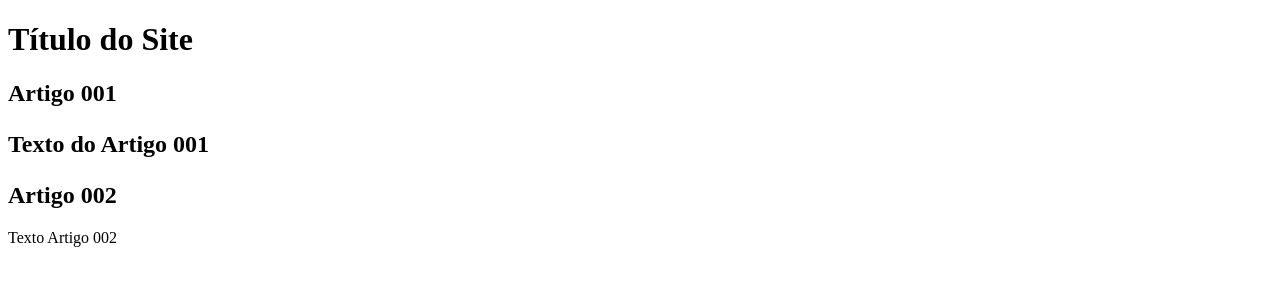
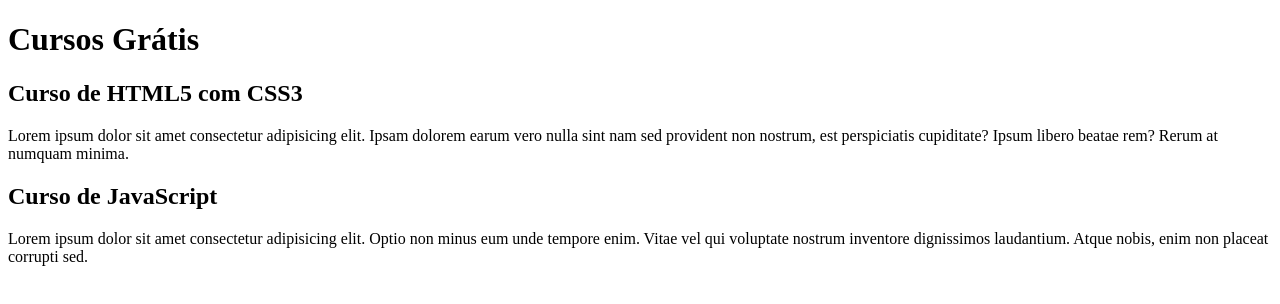
Before and after one commit to caioeserpa/projeto-site, a plain HTML site: page index.html in a window 1280 px wide. Drawn offline with Linux system fonts and the light colour scheme.

Commit message:
Comecei a escrever o conteúdo

```diff
--- a/index.html
+++ b/index.html
@@ -8,16 +8,15 @@
 <body>
     <main>
         <header>
-            <h1>Título do Site</h1>
+            <h1>Cursos Grátis</h1>
         </header>
         <article>
-            <h2>Artigo 001
-                <p>Texto do Artigo 001</p>
-            </h2>
+            <h2>Curso de HTML5 com CSS3</h2>
+                <p>Lorem ipsum dolor sit amet consectetur adipisicing elit. Ipsam dolorem earum vero nulla sint nam sed provident non nostrum, est perspiciatis cupiditate? Ipsum libero beatae rem? Rerum at numquam minima.</p>
         </article>
         <Article>
-            <h2>Artigo 002</h2>
-            <p>Texto Artigo 002</p>
+            <h2>Curso de JavaScript</h2>
+            <p>Lorem ipsum dolor sit amet consectetur adipisicing elit. Optio non minus eum unde tempore enim. Vitae vel qui voluptate nostrum inventore dignissimos laudantium. Atque nobis, enim non placeat corrupti sed.</p>
         </Article>
     </main>
 </body>
```
